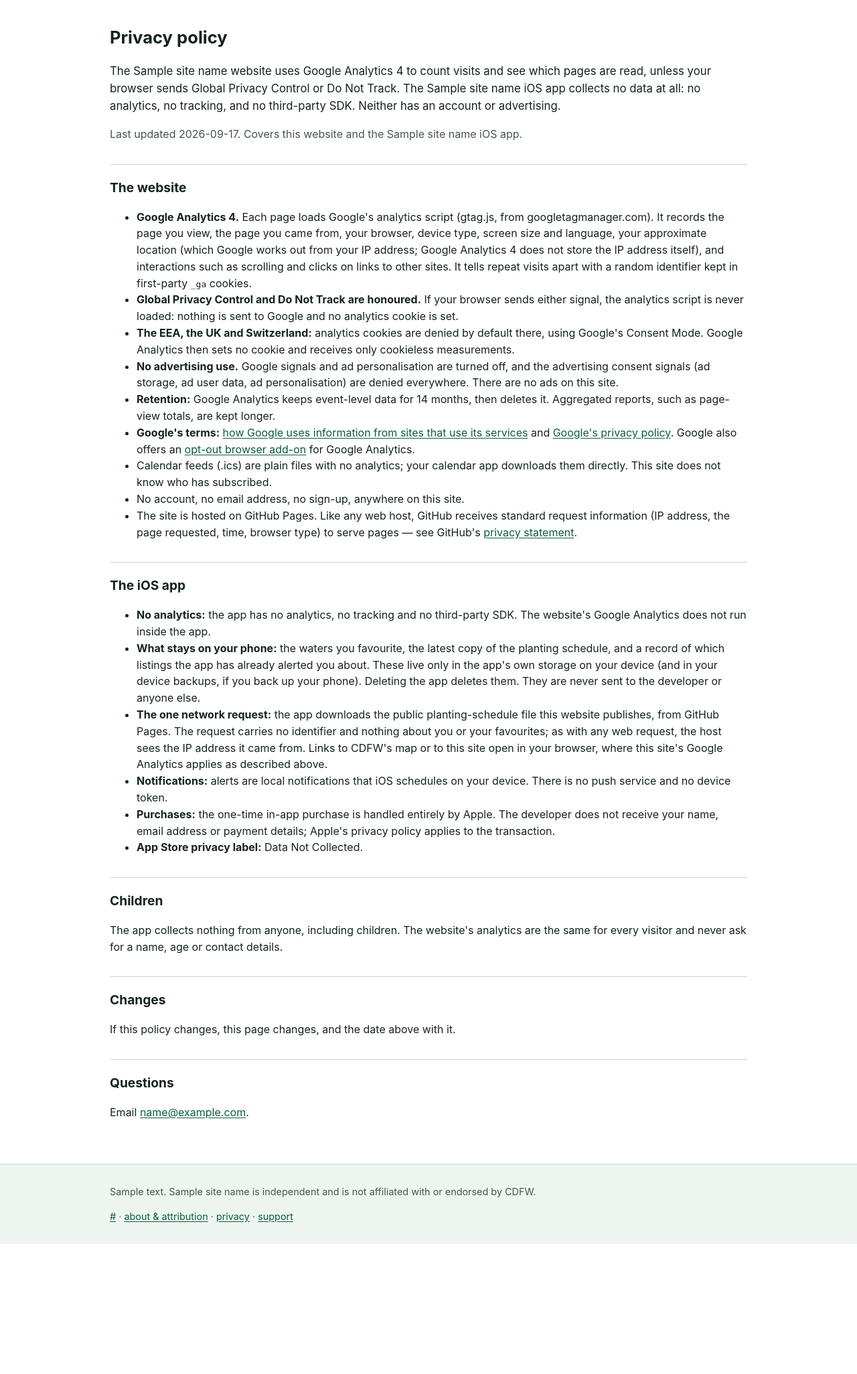
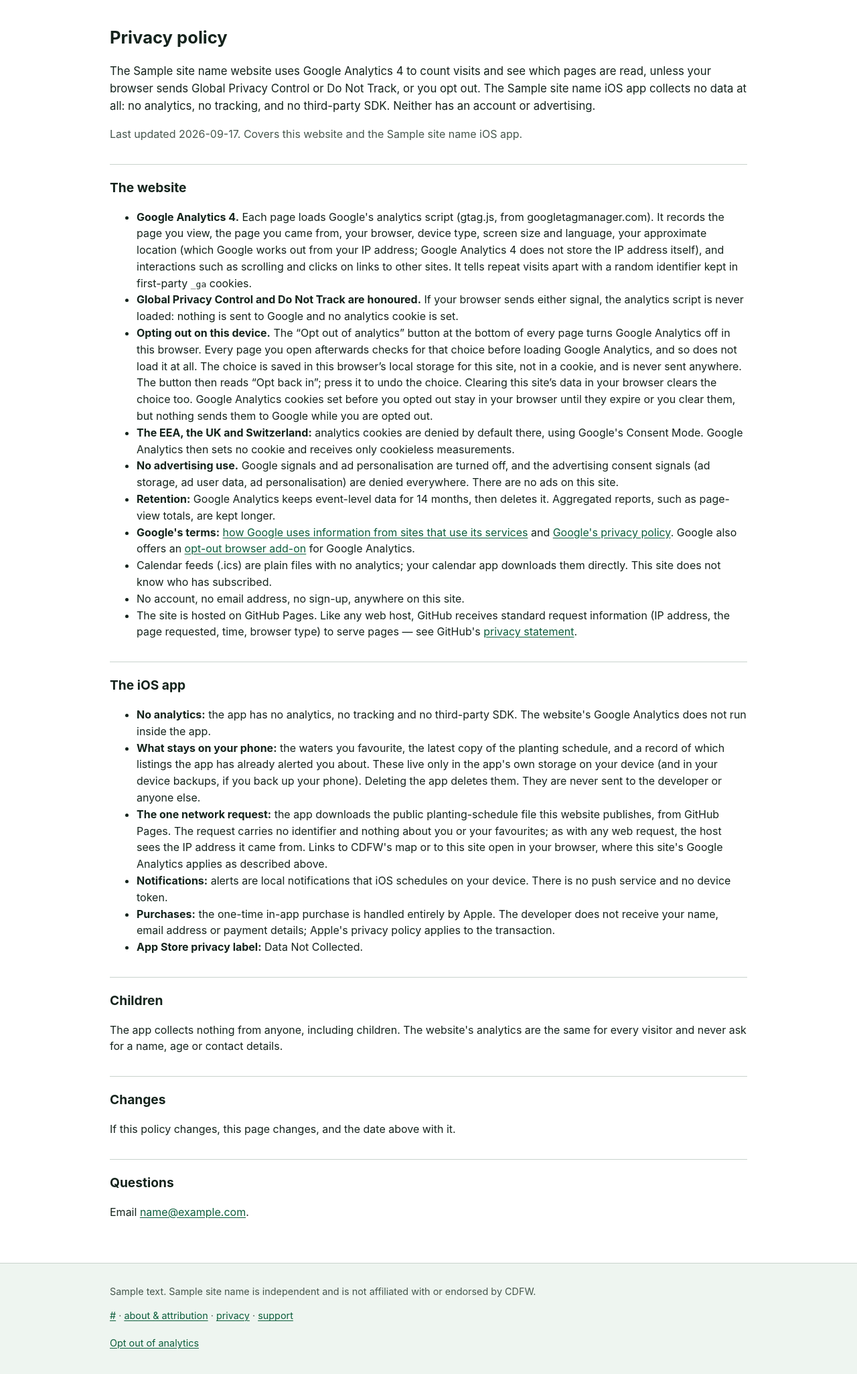
Before and after one commit to ChelseaKR/ca-fish-planting-alerts, a Python web app: template pipeline/src/cfpa/templates/privacy.html.jinja in a window 1280 px wide. Shown: the part 92-2144 px from the top of the page at 67% size. Before the commit the page ends 1950 px from the top, so only its background shows below. Run offline with Jinja, Linux system fonts and the light colour scheme; the template is opened without the code that fills it: most values are stand-ins (such as "Sample title", 1, 10 or a date in 2020).

Commit message:
feat(site): opt out of analytics from the footer, remembered on this device (#31)
The owner decided that every public site gets a visible
analytics opt-out. Every page with the GA4 tag now has an "Opt out of
analytics" button in the footer. It saves a localStorage flag
(trout-truck:analytics-opt-out), and the tag checks that flag before it
loads anything. The button then reads "Opt back in". Under GPC or DNT the
footer says analytics is already off and shows no button. With no
JavaScript the control stays hidden, because nothing loads to opt out of.

The key names this site because every github.io project site of this
account shares one origin, and so one localStorage.

The privacy, about and support pages and both READMEs describe the
opt-out. Tests run the tag under node with a stub localStorage and
footer. They check that the flag stops GA from loading, that a click
writes the flag and the next page load honours it, that blocked storage
is handled, and that GPC/DNT is handled. The negative control asserts
its removed guard is actually gone before it asserts that GA then
loads.

```diff
--- a/pipeline/src/cfpa/templates/_ga4.html.jinja
+++ b/pipeline/src/cfpa/templates/_ga4.html.jinja
@@ -6,6 +6,12 @@
   that sends Global Privacy Control or Do Not Track gets nothing: no
   dataLayer, no request to Google, no cookie. The guard runs first.
 
+  The same goes for a visitor who opted out with the footer button in
+  base.html.jinja: that choice is a localStorage flag on this device, read
+  here before anything loads. The key names this site because every
+  github.io project site of this account shares one origin, and so one
+  localStorage.
+
   Consent Mode v2 defaults: the three ad signals are denied everywhere;
   analytics_storage is denied in the EEA, the UK and Switzerland (the
   region-specific default wins there) and granted elsewhere. Google signals
@@ -13,10 +19,48 @@
 #}
 <script>
 (function () {
-  var n = navigator, w = window;
+  var n = navigator, w = window, d = document;
+  var id = {{ ga4_measurement_id|tojson }};
+  var key = "trout-truck:analytics-opt-out";
+  var dnt = n.doNotTrack || w.doNotTrack || n.msDoNotTrack;
+  var signal = n.globalPrivacyControl === true || dnt === "1" || dnt === "yes";
+  var optedOut = false;
+  try { optedOut = w.localStorage.getItem(key) === "1"; } catch (e) {}
+
+  // The footer's opt-out control. It stays hidden unless this runs.
+  d.addEventListener("DOMContentLoaded", function () {
+    var box = d.getElementById("analytics-choice");
+    var button = d.getElementById("analytics-opt-out");
+    var status = d.getElementById("analytics-status");
+    if (!box || !button || !status) return;
+    box.hidden = false;
+    if (signal) {
+      status.textContent = "Analytics is off: your browser sends Global Privacy Control or Do Not Track.";
+      return;
+    }
+    function show(message) {
+      button.textContent = optedOut ? "Opt back in" : "Opt out of analytics";
+      status.textContent = message;
+    }
+    button.hidden = false;
+    show(optedOut ? "Analytics is off on this device." : "");
+    button.addEventListener("click", function () {
+      optedOut = !optedOut;
+      w["ga-disable-" + id] = optedOut;
+      try {
+        if (optedOut) w.localStorage.setItem(key, "1");
+        else w.localStorage.removeItem(key);
+      } catch (e) {
+        show("Your browser would not save this choice, so it lasts only until you leave this page.");
+        return;
+      }
+      show(optedOut ? "Analytics is off on this device." : "Analytics is back on from the next page you open.");
+    });
+  });
+
   if (n.globalPrivacyControl === true) return;
-  var dnt = n.doNotTrack || w.doNotTrack || n.msDoNotTrack;
   if (dnt === "1" || dnt === "yes") return;
+  if (optedOut) return;
   w.dataLayer = w.dataLayer || [];
   function gtag() { w.dataLayer.push(arguments); }
   gtag("consent", "default", {
--- a/pipeline/src/cfpa/templates/about.html.jinja
+++ b/pipeline/src/cfpa/templates/about.html.jinja
@@ -21,8 +21,10 @@
 <p>This website uses Google Analytics 4 to count visits and see which pages are read. Specifically:</p>
 <ul>
   <li>Google Analytics does not load at all if your browser sends Global
-      Privacy Control or Do Not Track. Nothing is then sent to Google and no
-      analytics cookie is set.</li>
+      Privacy Control or Do Not Track, or if you press &ldquo;Opt out of
+      analytics&rdquo; at the bottom of any page, which this browser then
+      remembers. Nothing is then sent to Google and no analytics cookie is
+      set.</li>
   <li>Otherwise, Google's analytics script records the pages you view, your
       browser and device type, and your approximate location. Google signals
       and ad personalisation are off, and there are no ads on this site.</li>
--- a/pipeline/src/cfpa/templates/base.html.jinja
+++ b/pipeline/src/cfpa/templates/base.html.jinja
@@ -42,6 +42,11 @@
   <div class="wrap">
     <p>{{ attribution_text }} {{ site_name }} is independent and is not affiliated with or endorsed by CDFW.</p>
     <p><a href="{{ attribution_url }}">{{ attribution_url }}</a> &middot; <a href="{{ root }}about/">about &amp; attribution</a> &middot; <a href="{{ root }}privacy/">privacy</a> &middot; <a href="{{ root }}support/">support</a></p>
+    {% if ga4_measurement_id %}
+    {# Hidden until the GA4 tag's script shows it: with no JavaScript there
+       is no analytics to opt out of. See _ga4.html.jinja. #}
+    <p id="analytics-choice" hidden><button type="button" id="analytics-opt-out" class="link-button" hidden>Opt out of analytics</button> <span id="analytics-status" role="status"></span></p>
+    {% endif %}
   </div>
 </footer>
 </body>
--- a/pipeline/src/cfpa/templates/privacy.html.jinja
+++ b/pipeline/src/cfpa/templates/privacy.html.jinja
@@ -5,7 +5,7 @@
 <p class="lede">
   The {{ site_name }} website uses Google Analytics 4 to count visits and see
   which pages are read, unless your browser sends Global Privacy Control or
-  Do Not Track. The {{ site_name }} iOS app collects no data at all: no
+  Do Not Track, or you opt out. The {{ site_name }} iOS app collects no data at all: no
   analytics, no tracking, and no third-party SDK. Neither has an account or
   advertising.
 </p>
@@ -32,6 +32,17 @@
   <li><strong>Global Privacy Control and Do Not Track are honoured.</strong>
       If your browser sends either signal, the analytics script is never
       loaded: nothing is sent to Google and no analytics cookie is set.</li>
+  <li id="opt-out"><strong>Opting out on this device.</strong> The
+      &ldquo;Opt out of analytics&rdquo; button at the bottom of every page
+      turns Google Analytics off in this browser. Every page you open
+      afterwards checks for that choice before loading Google Analytics, and
+      so does not load it at all. The choice is saved in this
+      browser&rsquo;s local storage for this site, not in a cookie, and is
+      never sent anywhere. The button then reads &ldquo;Opt back in&rdquo;;
+      press it to undo the choice. Clearing this site&rsquo;s data in your
+      browser clears the choice too. Google Analytics cookies set before you
+      opted out stay in your browser until they expire or you clear them,
+      but nothing sends them to Google while you are opted out.</li>
   <li><strong>The EEA, the UK and Switzerland:</strong> analytics cookies are
       denied by default there, using Google's Consent Mode. Google Analytics
       then sets no cookie and receives only cookieless measurements.</li>
--- a/pipeline/src/cfpa/templates/style.css
+++ b/pipeline/src/cfpa/templates/style.css
@@ -85,6 +85,20 @@ a:focus-visible, button:focus-visible, input:focus-visible {
 .site-tagline { color: var(--muted); font-size: 0.9rem; }
 nav a { margin-right: 1rem; }
 .site-footer p { color: var(--muted); font-size: 0.9rem; }
+/* The footer's analytics opt-out is a button, because it changes a setting
+   rather than going anywhere, drawn like the links next to it. The padding
+   keeps it a 24px target (WCAG 2.2 SC 2.5.8). */
+.link-button {
+  font: inherit;
+  color: var(--link);
+  background: none;
+  border: none;
+  padding: 0.25rem 0;
+  min-height: 24px;
+  text-decoration: underline;
+  text-underline-offset: 0.15em;
+  cursor: pointer;
+}
 
 h1 { font-size: 1.6rem; margin-top: 1.25rem; }
 h2 { font-size: 1.2rem; margin-top: 2rem; border-top: 1px solid var(--border); padding-top: 1.25rem; }
--- a/pipeline/src/cfpa/templates/support.html.jinja
+++ b/pipeline/src/cfpa/templates/support.html.jinja
@@ -59,8 +59,9 @@
 {% if ga4_measurement_id %}
 <p>
   The website is different: it uses Google Analytics to count visits, unless
-  your browser sends Global Privacy Control or Do Not Track. The app has no
-  analytics.
+  your browser sends Global Privacy Control or Do Not Track, or you press
+  &ldquo;Opt out of analytics&rdquo; at the bottom of any page. The app has
+  no analytics.
 </p>
 {% endif %}
 {% endblock %}
```
Also changed, not shown: pipeline/tests/test_site_analytics.py (+1 -0 lines), pipeline/tests/test_site_analytics_optout.py (added, +306 -0 lines), README.md, pipeline/README.md.
